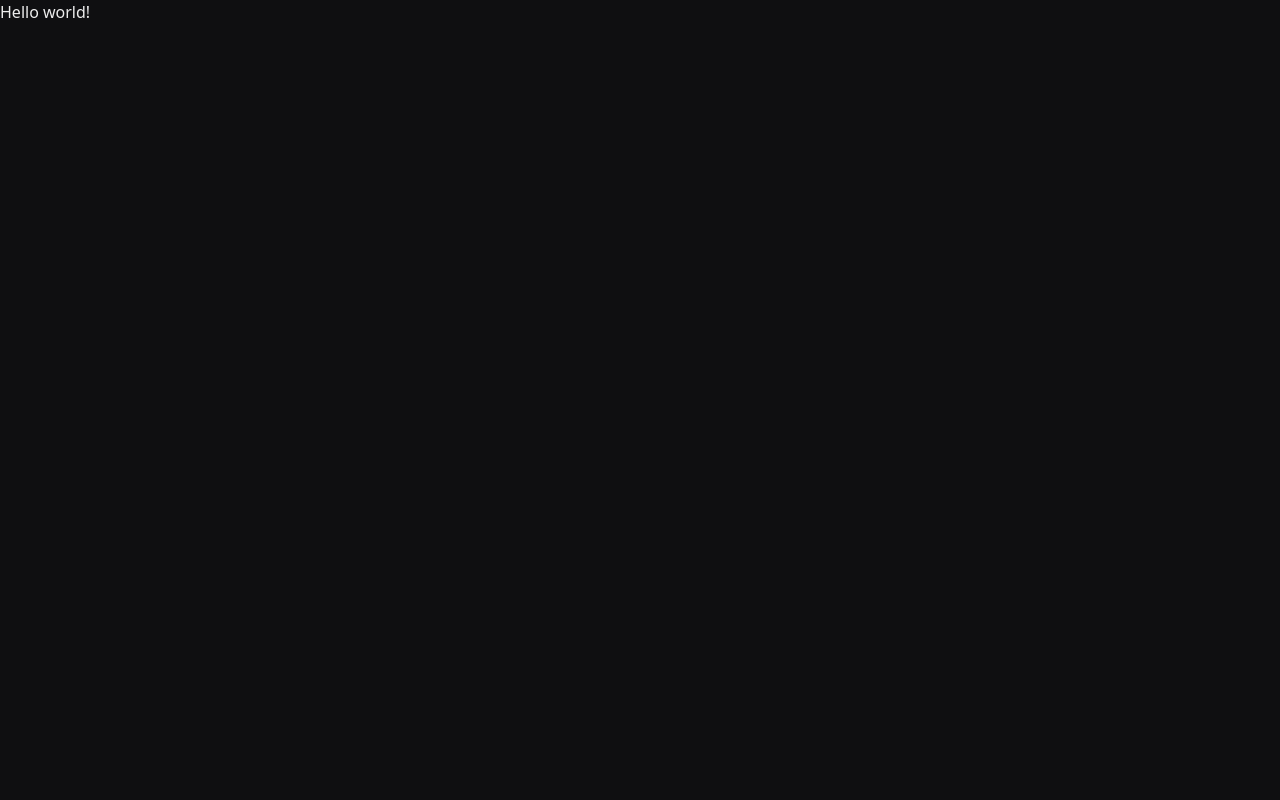
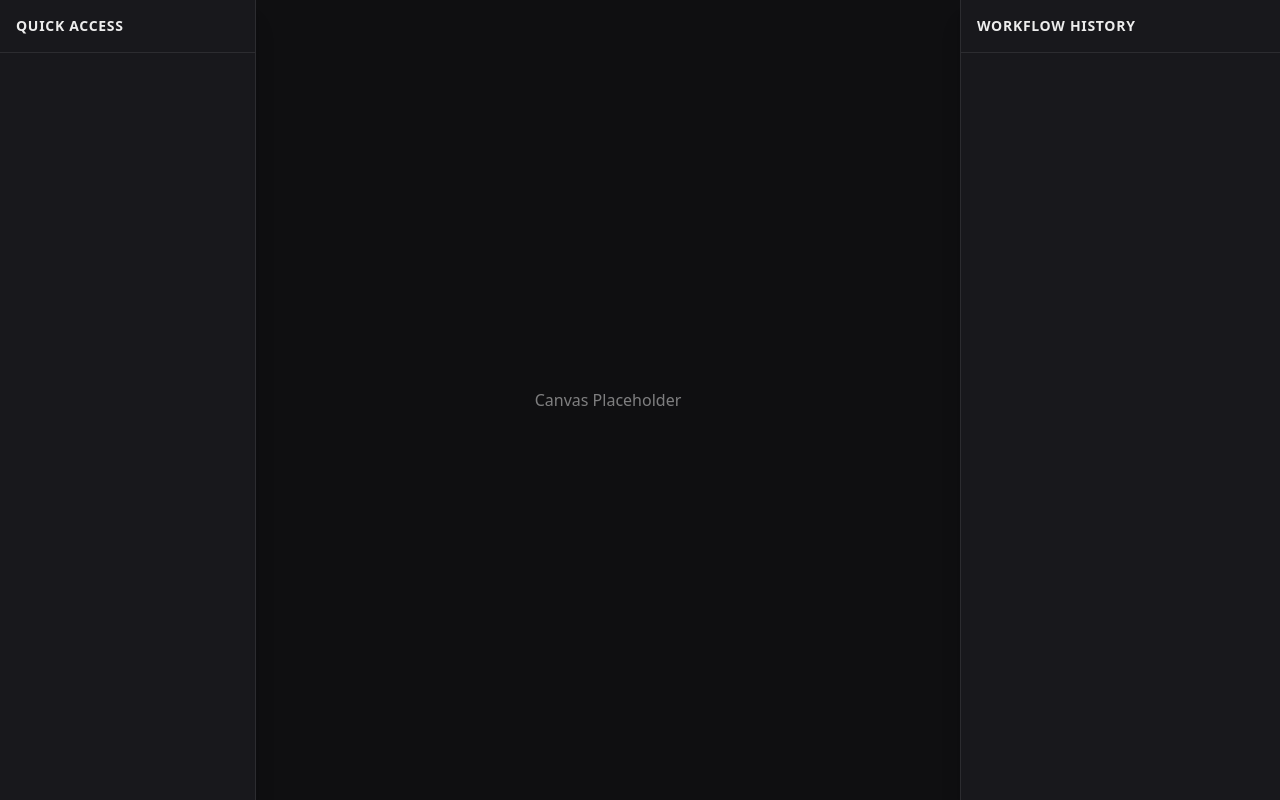
Before and after one commit to sobhit1/NextFlow, a Next.js app: page / in a window 1280 px wide. Built offline with nearby package versions, Linux system fonts and the light colour scheme.

Commit message:
feat: scaffold dashboard layout with sidebars and canvas container

```diff
--- /dev/null
+++ b/src/app/(dashboard)/layout.tsx
@@ -0,0 +1,18 @@
+import LeftSidebar from "@/components/layout/LeftSidebar";
+import RightSidebar from "@/components/layout/RightSidebar";
+
+export default function DashboardLayout({
+  children,
+}: {
+  children: React.ReactNode;
+}) {
+  return (
+    <div className="flex h-screen w-screen overflow-hidden bg-[var(--color-background)]">
+      <LeftSidebar />
+      <main className="flex-1 relative overflow-hidden">
+        {children}
+      </main>
+      <RightSidebar />
+    </div>
+  );
+}
--- /dev/null
+++ b/src/app/(dashboard)/page.tsx
@@ -0,0 +1,9 @@
+export default function WorkflowPage() {
+  return (
+    <div className="w-full h-full relative">
+      <div className="absolute inset-0 flex items-center justify-center text-[var(--color-foreground)] opacity-50">
+        Canvas Placeholder
+      </div>
+    </div>
+  );
+}
--- a/src/app/page.tsx
+++ /dev/null
@@ -1,7 +0,0 @@
-export default function Home() {
-  return (
-    <main>
-      <div>Hello world!</div>
-    </main>
-  );
-}
--- /dev/null
+++ b/src/components/layout/LeftSidebar.tsx
@@ -0,0 +1,12 @@
+export default function LeftSidebar() {
+  return (
+    <div className="w-64 border-r border-[var(--color-card-border)] bg-[var(--color-card-background)] flex flex-col h-full flex-shrink-0 z-10 shadow-xl">
+      <div className="p-4 border-b border-[var(--color-card-border)]">
+        <h2 className="text-sm font-semibold tracking-wider text-[var(--color-foreground)]">QUICK ACCESS</h2>
+      </div>
+      <div className="flex-1 overflow-y-auto p-4 flex flex-col gap-2">
+        {/* Node buttons will go here */}
+      </div>
+    </div>
+  );
+}
--- /dev/null
+++ b/src/components/layout/RightSidebar.tsx
@@ -0,0 +1,12 @@
+export default function RightSidebar() {
+  return (
+    <div className="w-80 border-l border-[var(--color-card-border)] bg-[var(--color-card-background)] flex flex-col h-full flex-shrink-0 z-10 shadow-xl">
+      <div className="p-4 border-b border-[var(--color-card-border)]">
+        <h2 className="text-sm font-semibold tracking-wider text-[var(--color-foreground)]">WORKFLOW HISTORY</h2>
+      </div>
+      <div className="flex-1 overflow-y-auto p-4 flex flex-col gap-2">
+        {/* History entries will go here */}
+      </div>
+    </div>
+  );
+}
```
